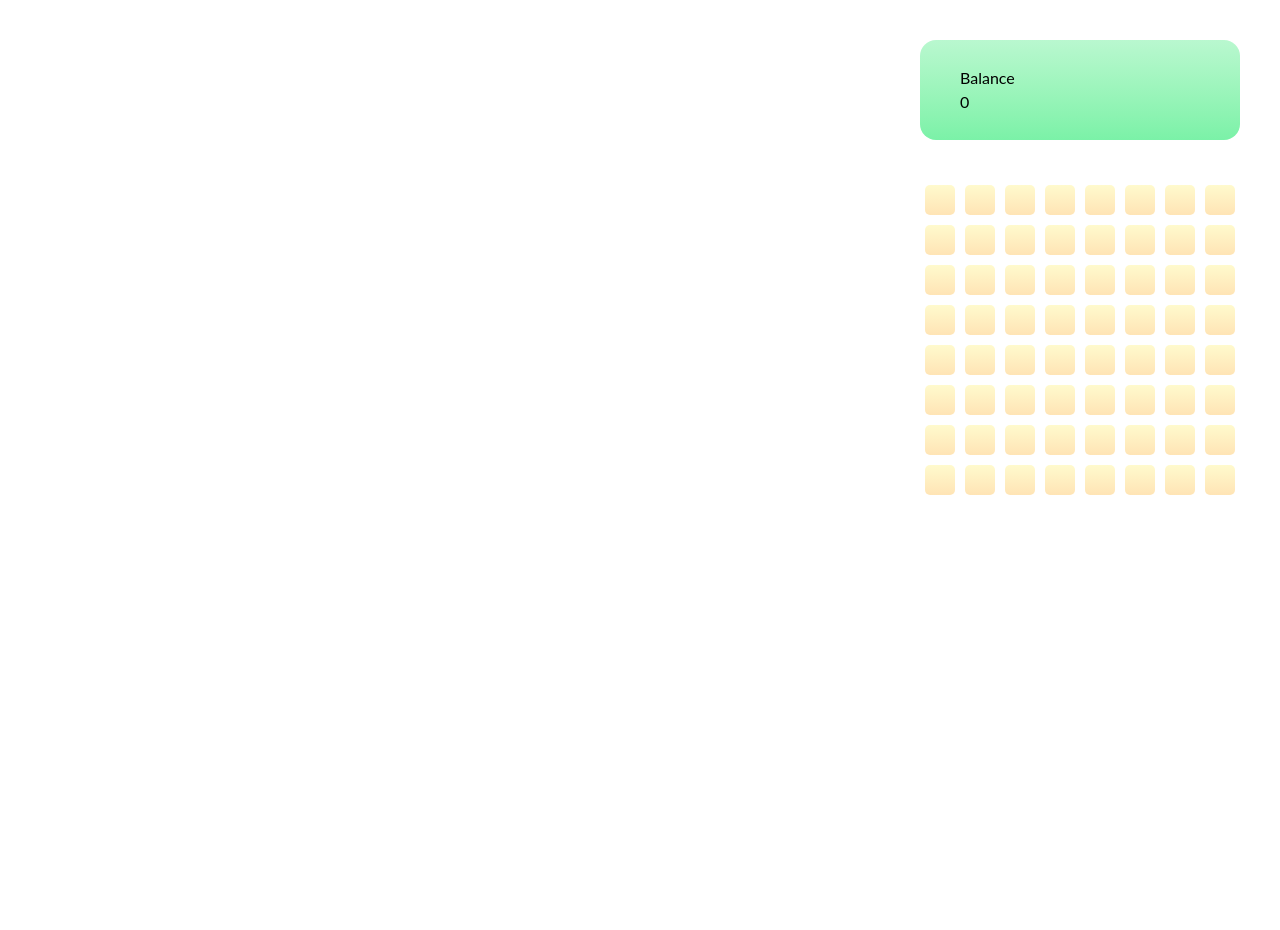
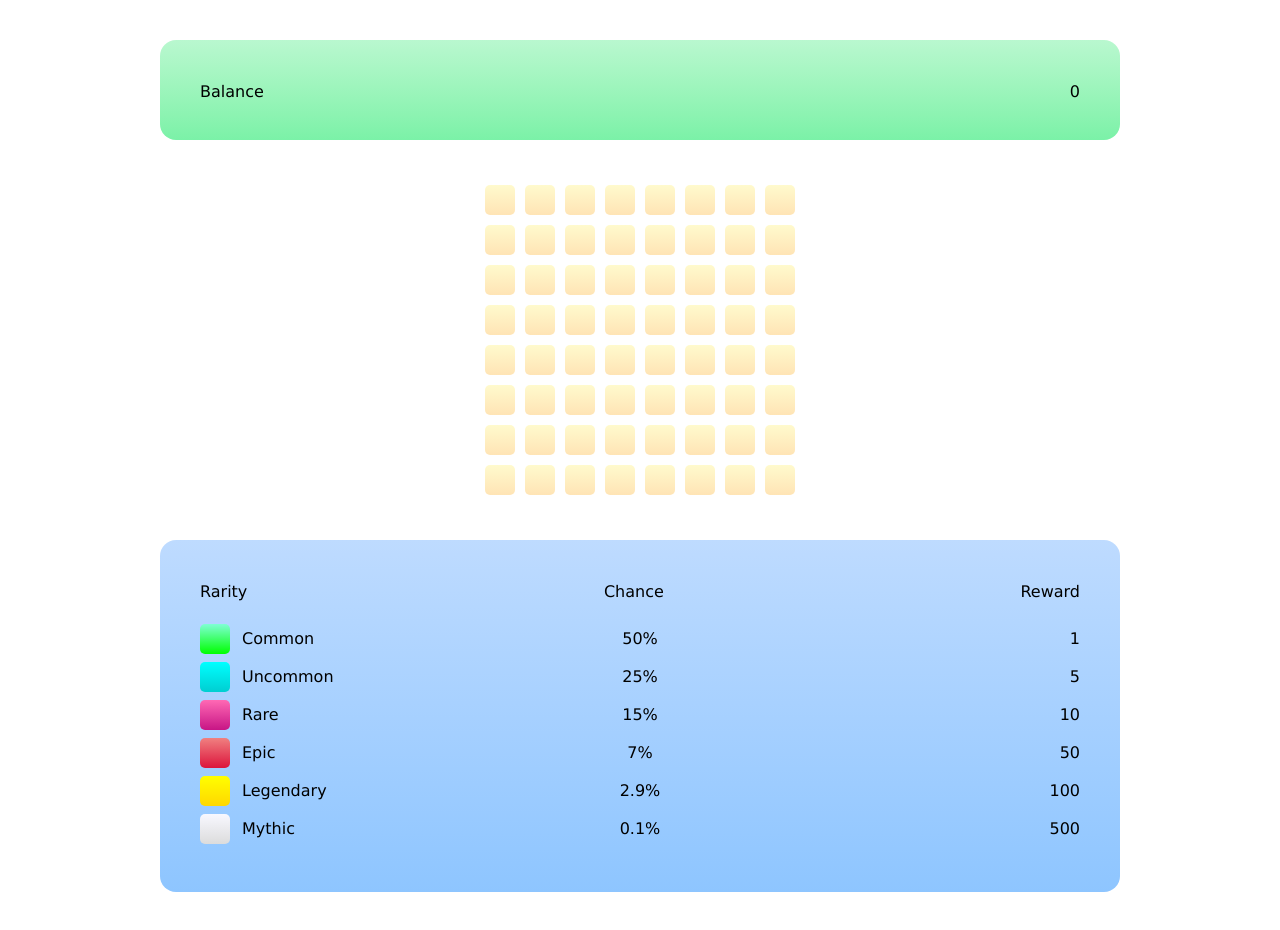
Before and after one commit to dpgranger8/MinerGame, a website: page index.html in a window 1280 px wide. Before the commit the page ends 800 px from the top, so only its background shows below. Drawn offline with Linux system fonts and the light colour scheme.

Commit message:
added rewards table and rarity

```diff
--- a/index.html
+++ b/index.html
@@ -8,14 +8,21 @@
     <script defer src="./src/script.js"></script>
 </head>
 <body class="flex h-screen w-screen">
-    <div class="absolute right-10 top-10">
-        <div id="balance", class="flex flex-col justify-center bg-gradient-to-b from-green-200 to-green-300 rounded-2xl m-auto p-10 mb-10">
+    <div class="flex w-screen flex-col items-center absolute top-10">
+        <div id="balance", class="flex w-3/4 justify-between bg-gradient-to-b from-green-200 to-green-300 rounded-2xl p-10 mb-10">
             <span>Balance</span>
             <span id="display">0</span>
         </div>
         <div id="minegrid" class="grid grid-cols-8 gap-0 bottom-0">
             <!-- Grid is populated by script -->
         </div>
+        <div id="rewards" class="flex w-3/4 flex-col justify-center bg-gradient-to-b from-blue-200 to-blue-300 rounded-2xl mt-10 mb-10 p-10">
+            <div class="flex justify-between mb-5">
+                <span>Rarity</span>
+                <span>Chance</span>
+                <span>Reward</span>
+            </div>
+        </div>
     </div>
 </body>
 </html>
--- a/src/input.css
+++ b/src/input.css
@@ -1,11 +1,12 @@
 @import "tailwindcss";
-@import url(https://fonts.googleapis.com/css?family=Lato:700);
 
 /* always run this command in the terminal before editing */
 /* npx @tailwindcss/cli -i ./src/input.css -o ./src/output.css --watch */
 
+/*Colorfarm v1*/
+
 :root {
-    font-family: "Lato", Helvetica, sans-serif;
+    font-family: Verdana, Geneva, Tahoma, sans-serif;
 }
 
 button.nodeButton {
@@ -40,6 +41,6 @@ button.nodeButton {
 }
 
 @keyframes moveUp {
-    from {transform: translateY(10px); opacity: 0;}
-    to {transform: translateY(-30px); opacity: 1;}
+    from {transform: translateY(-15px); opacity: 0;}
+    to {transform: translateY(-35px); opacity: 1;}
 }
--- a/src/script.js
+++ b/src/script.js
@@ -1,7 +1,18 @@
+let rewards = {
+    common: ["common", 1, ["aquamarine", "lime"], 50],
+    uncommon: ["uncommon", 5, ["aqua", "darkturquoise"], 25],
+    rare: ["rare", 10, ["hotpink", "mediumvioletred"], 15],
+    epic: ["epic", 50, ["lightCoral", "crimson"], 7],
+    legendary: ["legendary", 100, ["yellow", "gold"], 2.9],
+    mythic: ["mythic", 500, ["ghostwhite", "gainsboro"], 0.1]
+};
+
 (function() {
     const grid = document.getElementById("minegrid");
     const increaseHitbox = document.getElementById("extraPadding");
     const display = document.getElementById("display");
+
+    populateRewards();
 
     for (let i = 0; i < 64; i++) {
 
@@ -13,8 +24,6 @@
             gradientProgressedLight: "aquamarine",
             gradientProgressedDark: "lime"
         };
-
-        let bonus = Math.random
 
         let button = document.createElement("button");
         button.classList.add("nodeButton");
@@ -78,6 +87,56 @@ function bonusToast(button, bonus) {
     setTimeout(() => toast.remove(), 500);
 }
 
-function getRandomInt(max) {
-    return Math.floor(Math.random() * max);
+function getRandomInt(min, max) {
+    return Math.floor(Math.random() * (max - min)) + min;
 }
+
+function capitalize(str) {
+    if (!str) {
+      return "";
+    }
+    return str.charAt(0).toUpperCase() + str.slice(1);
+}
+
+function populateRewards() {
+    const rewardsContainer = document.getElementById("rewards");
+    let newelement = document.createElement("h1");
+    newelement.textContent = "hello";
+
+    for (let key in rewards) {
+        let item = rewards[key];
+        let listItem = document.createElement("div");
+        listItem.classList.add("flex", "flex-row", "justify-between", "mb-2");
+
+        let itemGroupDiv = document.createElement("div");
+        itemGroupDiv.classList.add("flex", "basis-1/3", "self-center");
+
+        let nodeButton = document.createElement("button");
+        nodeButton.classList.add("nodeButton");
+        nodeButton.style.background = `linear-gradient(${item[2][0]}, ${item[2][1]}`;
+
+        let labelDiv = document.createElement("div");
+        labelDiv.classList.add("flex", "self-center", "ml-3");
+        labelDiv.textContent = capitalize(item[0]);
+
+        let chanceDiv = document.createElement("div");
+        chanceDiv.classList.add("flex", "justify-center",  "self-center", "ml-3");
+        chanceDiv.textContent = item[3] + "%";
+
+        let rewardDiv = document.createElement("div");
+        rewardDiv.classList.add("flex", "basis-1/3", "justify-end", "self-center", "ml-3");
+        rewardDiv.textContent = item[1];
+
+        let spacer = document.createElement("div");
+        spacer.classList.add("flex-grow");
+
+        rewardsContainer.appendChild(listItem);
+
+        itemGroupDiv.appendChild(nodeButton);
+        itemGroupDiv.appendChild(labelDiv);
+
+        listItem.appendChild(itemGroupDiv);
+        listItem.appendChild(chanceDiv);
+        listItem.appendChild(rewardDiv)
+    }
+}
```
Also changed, not shown: src/output.css.
